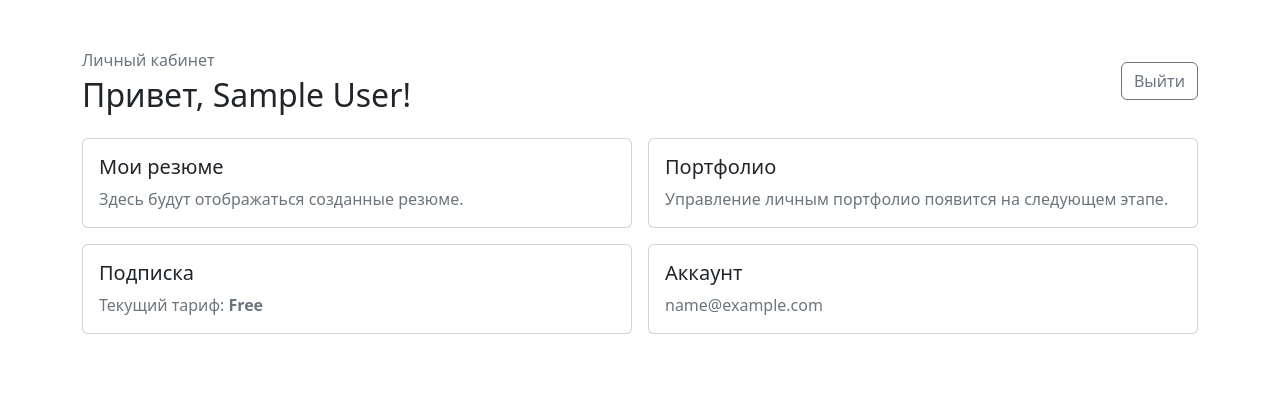
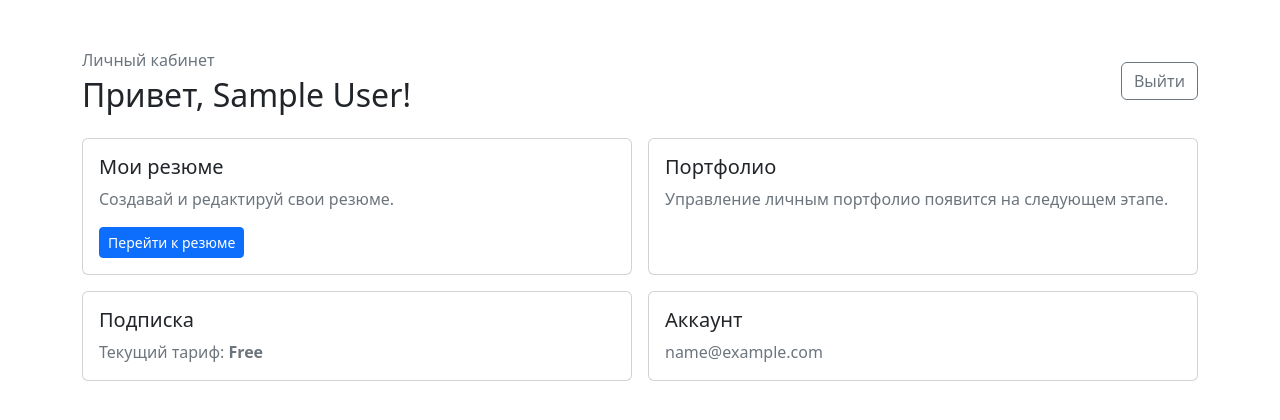
Before and after one commit to vladiislaff/ResuMake, a Flask app: page /dashboard in a window 1280 px wide. Shown: the part 57-477 px from the top of the page. Run offline with Flask 3, Linux system fonts and the light colour scheme; the visitor is signed in with stand-in values (Sample User, id 1).

Commit message:
Link dashboard to resume manager

```diff
--- a/app/templates/dashboard.html
+++ b/app/templates/dashboard.html
@@ -14,7 +14,8 @@
   <div class="col-md-6">
     <div class="card h-100"><div class="card-body">
       <h2 class="h5">Мои резюме</h2>
-      <p class="text-secondary mb-0">Здесь будут отображаться созданные резюме.</p>
+      <p class="text-secondary">Создавай и редактируй свои резюме.</p>
+      <a class="btn btn-primary btn-sm" href="{{ url_for('resumes.index') }}">Перейти к резюме</a>
     </div></div>
   </div>
   <div class="col-md-6">
```
